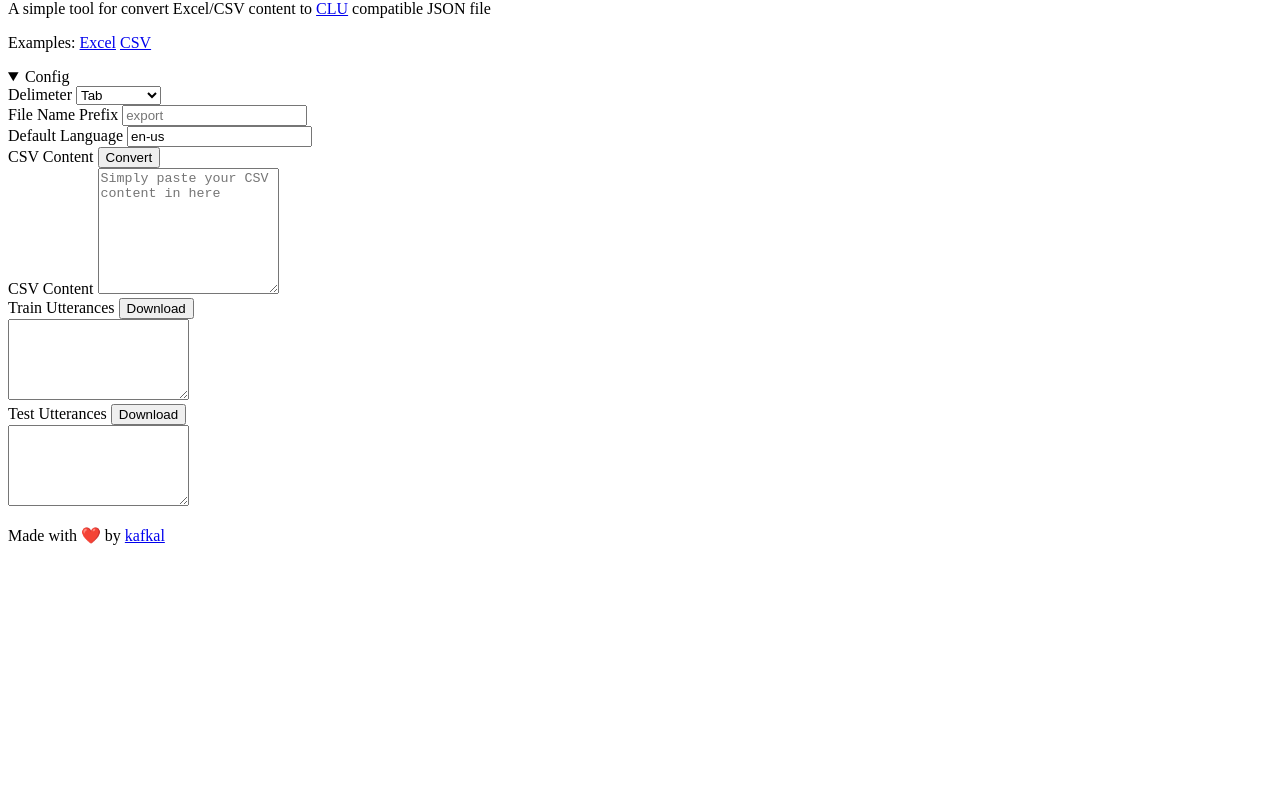
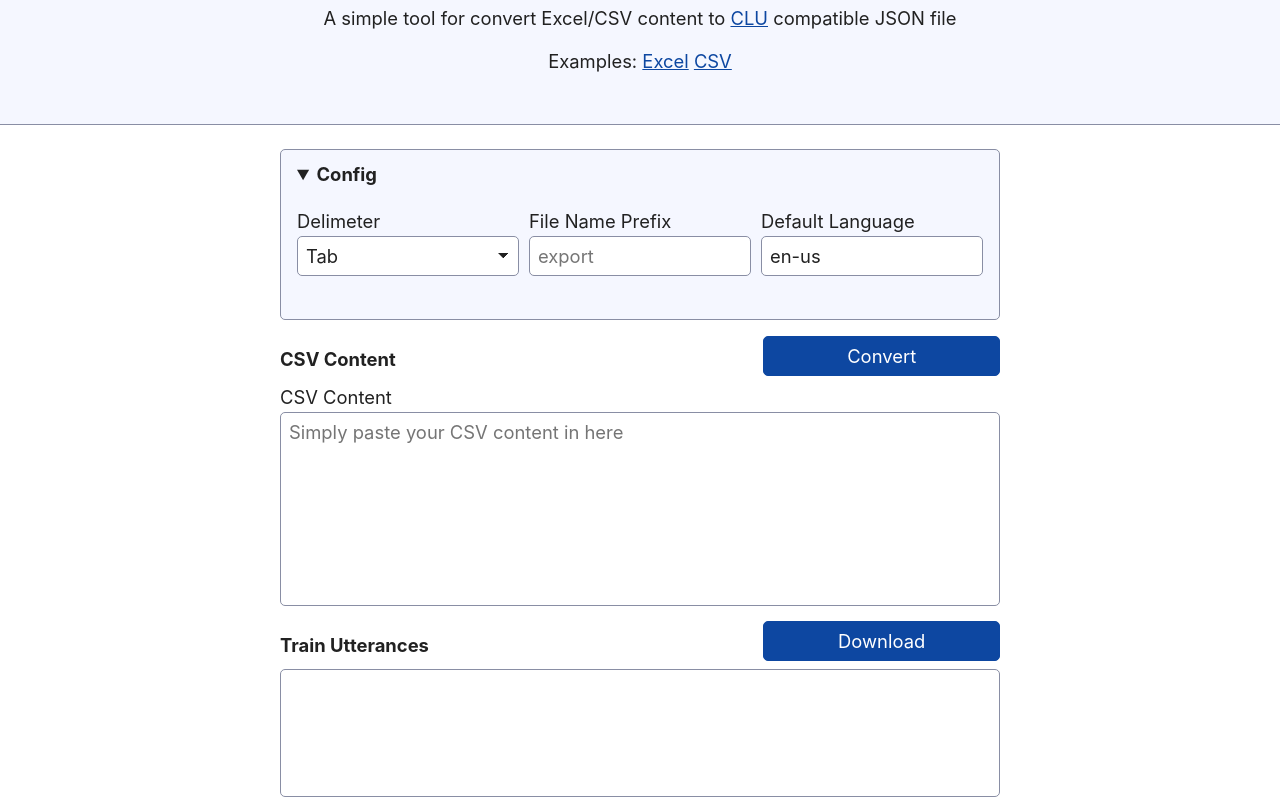
Before and after one commit to kafkalcom/excel-to-CLU-JSON, a plain HTML site: page index.html in a window 1280 px wide. Shown: the part 80-877 px from the top of the page. Before the commit the page ends 800 px from the top, so only its background shows below. Drawn offline with nearby package versions, Linux system fonts and the light colour scheme; the site is published under a folder, as on GitHub Pages, so addresses that start at the root find nothing.

```diff
--- a/index.html
+++ b/index.html
@@ -3,8 +3,8 @@
   <head>
     <meta charset="UTF-8" />
     <meta name="viewport" content="width=device-width, initial-scale=1" />
-    <link rel="stylesheet" href="/style/simple.min.css" />
-    <link rel="stylesheet" href="/style/main.css" />
+    <link rel="stylesheet" href="style/simple.min.css" />
+    <link rel="stylesheet" href="style/main.css" />
     <title>Excel To CLU JSON</title>
     <meta name="description" content="A simple tool for convert Excel/CSV content to CLU compatible JSON file" />
   </head>
@@ -24,8 +24,8 @@
 
       <p>
         Examples:
-        <a href="/examples/example.xlsx" title="Excel">Excel</a>
-        <a href="/examples/example.csv" title="CSV">CSV</a>
+        <a href="examples/example.xlsx" title="Excel">Excel</a>
+        <a href="examples/example.csv" title="CSV">CSV</a>
       </p>
     </header>
 
```
Also changed, not shown: 1 other file.
